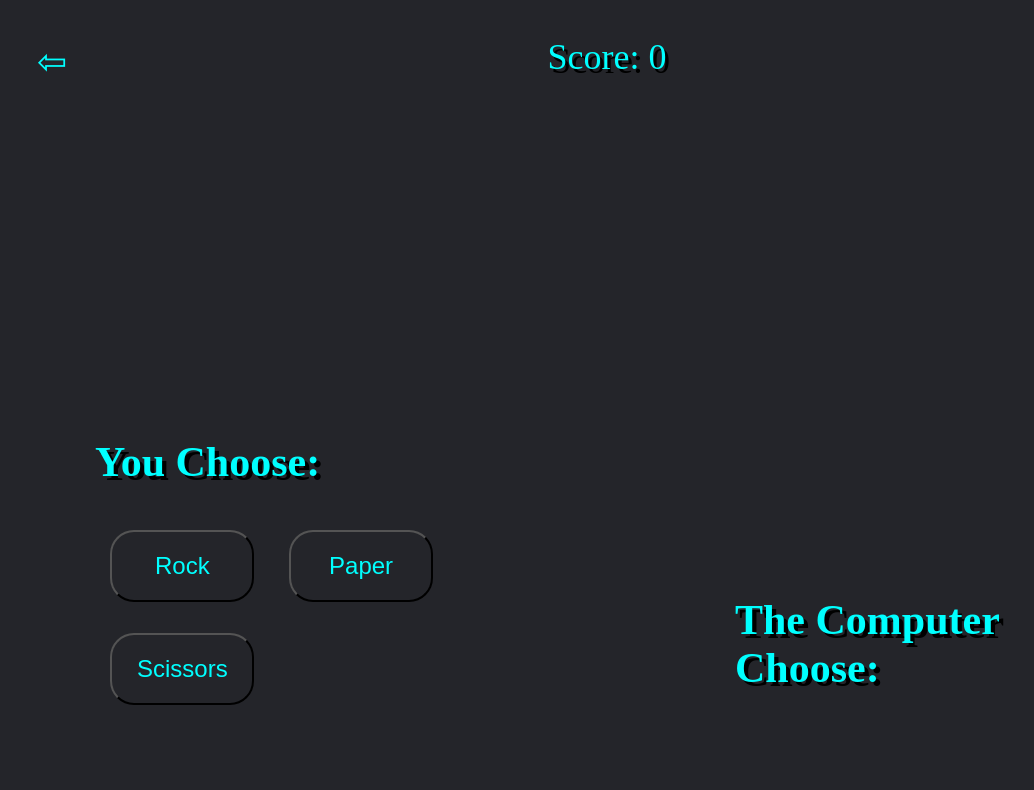
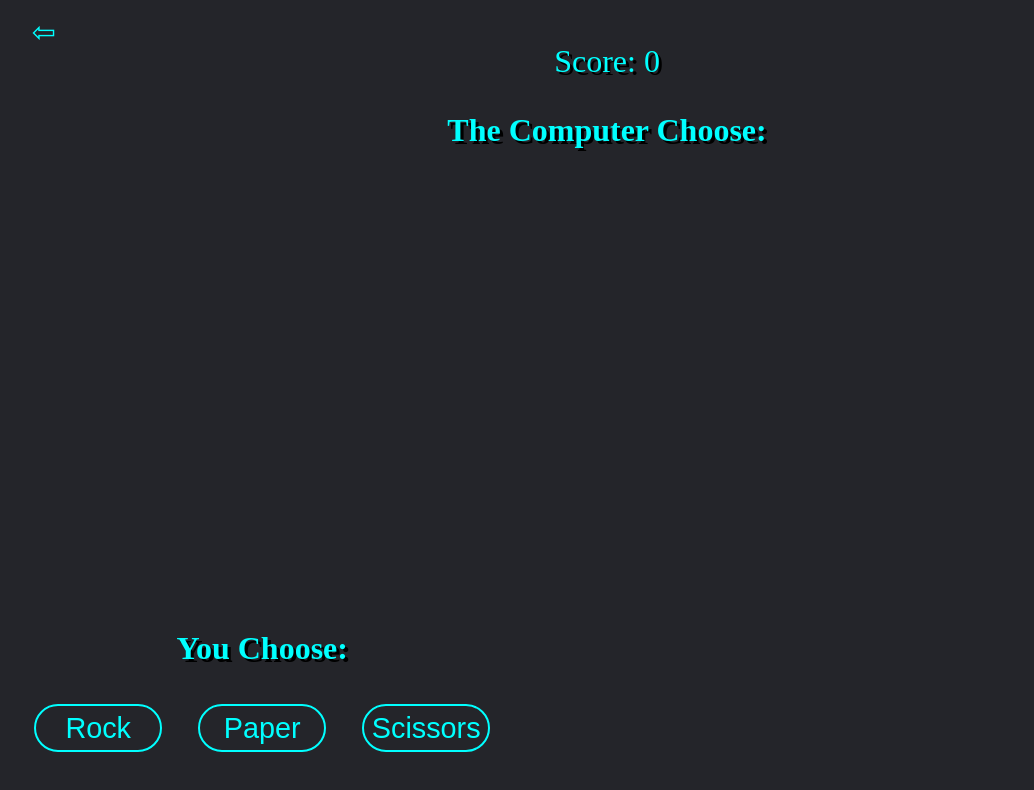
Before and after one commit to Harshit264/Projects, a browser extension: page Roshambo/App.html in a window 1280 px wide. Both pictures are taken after a click on the button "Start". Shown: the whole page, without its empty margins (33-1067 px from the left). Drawn offline with Linux system fonts and the light colour scheme.

Commit message:
UI Overhaul

```diff
--- a/Roshambo/App.css
+++ b/Roshambo/App.css
@@ -3,142 +3,71 @@
 }
 
 body{
-
     background-color: var(--backcolor);
+    text-align: center;
+}
 
 #startScreen{
     text-align: center;
-        padding: 5em;
+    margin-top: 5rem;
+}
 
-        #title{
+h1{
+    font-size: 4rem;
     color: aqua;
-            font-size: 72px;
-            text-shadow: 0.1em 0.1em black;
+    text-shadow: 0.2rem 0.2rem black;
 }
 
 #score{
+    font-size: 3.5rem;
     color: aqua;
-            font-size: 36px;
-            text-shadow: 0.1em 0.1em black;
+    text-shadow: 0.2rem 0.2rem black;
 }
 
-        #startBtn{
-            height: 2em;
-            width: 4em;
+button{
     background-color: var(--backcolor);
+    color: aqua;
     border: 2px solid aqua;
-            border-radius: 1em 1em 1em 1em;
-            font-size: 36px;
-            color: aqua;
+    border-radius: 2rem;
+    font-size: 1.8rem;
+    height: 3rem;
+    width: 8rem;
+    margin: 1rem;
     transition: all 0.3s ease 0s;
 }
 
-        #startBtn:hover{
+button:hover{
+    color: var(--backcolor);
     background-color: aqua;
-            color: var(--backcolor);
-        }
 }
 
 #game{
-
     display: none;
+    text-align: center;
+}
 
 #backBtn{
-            background-color: var(--backcolor);
+    position: absolute;
+    background-color: transparent;
+    top: 1vh;
+    left: 1vw;
     border: 0;
-            font-size: 36px;
-            color: aqua;
-            position: fixed;
-            top: 5%;
-            left: 5%;
-        }
-
-        #winner{
-            text-align: center;
-            color: aqua;
-            font-size: 42px;
-            text-shadow: 0.1em 0.1em black;
+    margin: 0;
 }
 
 #gamescore{
-            text-align: center;
+    font-size: 2rem;
     color: aqua;
-            font-size: 36px;
-            text-shadow: 0.1em 0.1em black;
+    text-shadow: 0.2rem 0.2rem black;
 }
 
 #player{
     position: absolute;
-            bottom: 10%;
-            left: 10%;
-            width: 40%;
-
-            #info{
-                color: aqua;
-                font-size: 42px;
-                text-shadow: 0.1em 0.1em black;
+    bottom: 4vh;
+    left: 4vw;
+    max-width: 50%;
 }
 
-            #rock{
-                height: 3em;
-                width: 6em;
-                background-color: var(--backcolor);
-                color: aqua;
-                font-size: 24px;
-                margin: 3%;
-                border-radius: 1em 1em 1em 1em;
-                transition: all 0.3s ease 0s;
+#info, #move{
+    font-size: 2rem;
 }
-
-            #rock:hover{
-                background-color: aqua;
-                color: var(--backcolor);
-            }
-
-            #paper{
-                height: 3em;
-                width: 6em;
-                background-color: var(--backcolor);
-                color: aqua;
-                font-size: 24px;
-                margin: 3%;
-                border-radius: 1em 1em 1em 1em;
-                transition: all 0.3s ease 0s;
-            }
-
-            #paper:hover{
-                background-color: aqua;
-                color: var(--backcolor);
-            }
-
-            #scissors{
-                height: 3em;
-                width: 6em;
-                background-color: var(--backcolor);
-                color: aqua;
-                font-size: 24px;
-                margin: 3%;
-                border-radius: 1em 1em 1em 1em;
-                transition: all 0.3s ease 0s;
-            }
-
-            #scissors:hover{
-                background-color: aqua;
-                color: var(--backcolor);
-            }
-        }
-
-        #computer{
-            position: absolute;
-            bottom: 10%;
-            right: 10%;
-            width: 30%;
-
-            #move{
-                color: aqua;
-                font-size: 42px;
-                text-shadow: 0.1em 0.1em black;
-            }
-        }
-    }
-}
```
Lines whose indentation alone changed are shown as unchanged.
